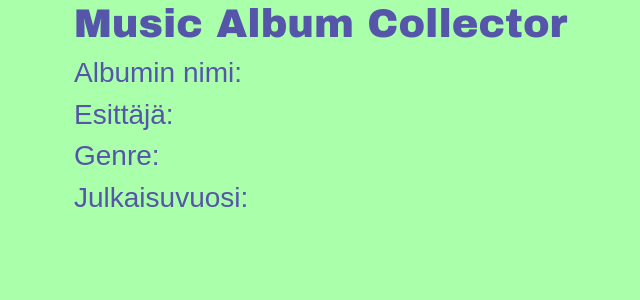
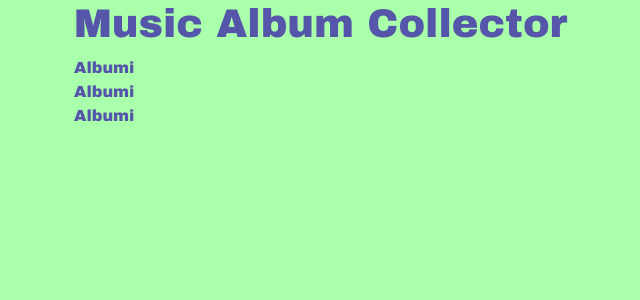
Before and after one commit to janne-remes/music-album-collector, a React (Create React App) app: page / in a window 1280 px wide. Shown: the top 300 px of the page, without its empty margins (11-651 px from the left). Built offline with nearby package versions, Linux system fonts and the light colour scheme; the HTML template or start-up script is replaced by a standard one.

Commit message:
Osa 6 kesken

```diff
--- a/src/App.js
+++ b/src/App.js
@@ -1,21 +1,22 @@
 import React, { Component } from 'react';
 import Header from './components/Header.js';
 import MainWindow from './components/MainWindow';
+import DataManager from './components/DataManager';
 
 //import './App.css';
 import '../node_modules/bootstrap/dist/css/bootstrap.css';
 
-class App extends Component {
-  render() {
+function App() {
+  DataManager.InitDataManager()
+
     return (
       <div className="container">
         <div className="App">
           <Header/>
-          <MainWindow/>
+          <MainWindow datamanager = {DataManager}/>
         </div>
       </div>
     );
   }
-}
 
 export default App;
--- a/src/components/DataManager.js
+++ b/src/components/DataManager.js
@@ -1,31 +1,31 @@
-import React, { Component } from 'react'
 import MusicAlbum from './MusicAlbum.js';
 
-export class DataManager extends Component {
+var musicAlbumCollection = [];
 
-    render() {
+        function InitDataManager(){
 
-        var musicAlbumCollection = [];
+            var albumOne = new MusicAlbum(
+                "Toxicity",
+                "System of a Down",
+                "Alternative metal",
+                2001,
+                "https://upload.wikimedia.org/wikipedia/en/6/64/SystemofaDownToxicityalbumcover.jpg")
 
-        function InitDataManager(album, performer, genre, year, cover){
-            musicAlbumCollection.push(new MusicAlbum(album, performer, genre, year, cover))
+            var albumTwo = new MusicAlbum(
+                "Master of Puppets",
+                "Metallica",
+                "Thrash metal",
+                1986,
+                "https://upload.wikimedia.org/wikipedia/en/b/b2/Metallica_-_Master_of_Puppets_cover.jpg")
+
+            var albumThree = new MusicAlbum(
+                "Kun Suomi putos puusta",
+                "Ismo Alanko",
+                "Rock",
+                1990,
+                "https://upload.wikimedia.org/wikipedia/fi/e/ed/Suomiputos.jpg")
+
+            musicAlbumCollection.push(albumOne, albumTwo, albumThree)
         }
 
-        InitDataManager("Toxicity", "System of a Down", "Alternative metal", 2001, "https://upload.wikimedia.org/wikipedia/en/6/64/SystemofaDownToxicityalbumcover.jpg")
-        InitDataManager("Master of Puppets", "Metallica", "Thrash metal", 1986, "https://upload.wikimedia.org/wikipedia/en/b/b2/Metallica_-_Master_of_Puppets_cover.jpg")
-        InitDataManager("Kun Suomi putos puusta", "Ismo Alanko", "Rock", 1990, "https://upload.wikimedia.org/wikipedia/fi/e/ed/Suomiputos.jpg")
-
-        console.log(musicAlbumCollection);
-
-        return (
-            <div>
-                <h3 className="details">Albumin nimi:</h3>
-                <h3 className="details">Esittäjä:</h3>
-                <h3 className="details">Genre:</h3>
-                <h3 className="details">Julkaisuvuosi:</h3>
-            </div>
-        )
-    }
-}
-
-export default DataManager;
+export default {musicAlbumCollection, InitDataManager};
--- a/src/components/MainWindow.css
+++ b/src/components/MainWindow.css
@@ -9,5 +9,6 @@
 }
 
 .details-bolded{
+    font-family: Arial, Helvetica, sans-serif;
     font-weight: bold;
 }
--- a/src/components/MainWindow.js
+++ b/src/components/MainWindow.js
@@ -1,14 +1,19 @@
 import React, { Component } from 'react';
 import MusicAlbum from './MusicAlbum';
 import DataManager from './DataManager';
+import MusicAlbumContainer from './MusicAlbumContainer'
 
 import './MainWindow.css'
 
 class MainWindow extends Component {
+
+
     render() {
         return (
             <div>
-                <DataManager/>
+                <MusicAlbumContainer album={DataManager.musicAlbumCollection[0]}/>
+                <MusicAlbumContainer album={DataManager.musicAlbumCollection[1]}/>
+                <MusicAlbumContainer album={DataManager.musicAlbumCollection[2]}/>
             </div>
         )
     }
--- a/src/components/MusicAlbumContainer.js
+++ b/src/components/MusicAlbumContainer.js
@@ -1,10 +1,36 @@
 import React, { Component } from 'react'
+import MusicAlbumContainerData from './MusicAlbumContainerData'
+import MusicAlbumContainerImage from './MusicAlbumContainerImage'
 
 export class MusicAlbumContainer extends Component {
+
+    constructor(props) {
+        super(props)
+
+        this.state = {
+             showFull: false
+        }
+
+        this.buttonClicked = this.buttonClicked.bind(this)
+    }
+
+    buttonClicked = () => {
+        var { showFull } = this.state;
+        this.setState({ showFull : !showFull })
+    }
+
+
     render() {
         return (
+
             <div>
-
+                <div className = "MusicAlbumContainerHeader">
+                    Albumi
+                </div>
+                <div hidden onClick={this.buttonClicked}>
+                    <MusicAlbumContainerData album = {this.props.album} />
+                    <MusicAlbumContainerImage album = {this.props.album} />
+                </div>
             </div>
         )
     }
--- a/src/components/MusicAlbumContainerData.js
+++ b/src/components/MusicAlbumContainerData.js
@@ -0,0 +1,17 @@
+import React, { Component } from 'react'
+
+export class MusicAlbumContainerData extends Component {
+    render() {
+        var album = this.props.album
+        return (
+            <div>
+                <h3 className="details">Albumi: <span className="details-bolded">{album.albumName}</span></h3>
+                <h3 className="details">Esittäjä: <span className="details-bolded">{album.performerName}</span></h3>
+                <h3 className="details">Genre: <span className="details-bolded">{album.genre}</span></h3>
+                <h3 className="details">Vuosi: <span className="details-bolded">{album.yearPublished}</span></h3>
+            </div>
+        )
+    }
+}
+
+export default MusicAlbumContainerData
--- a/src/components/MusicAlbumContainerImage.js
+++ b/src/components/MusicAlbumContainerImage.js
@@ -0,0 +1,15 @@
+import React, { Component } from 'react'
+
+export class MusicAlbumContainerImage extends Component {
+    render() {
+        var album = this.props.album
+
+        return (
+            <div>
+                <img src = {album.coverURL}/>
+            </div>
+        )
+    }
+}
+
+export default MusicAlbumContainerImage
```
